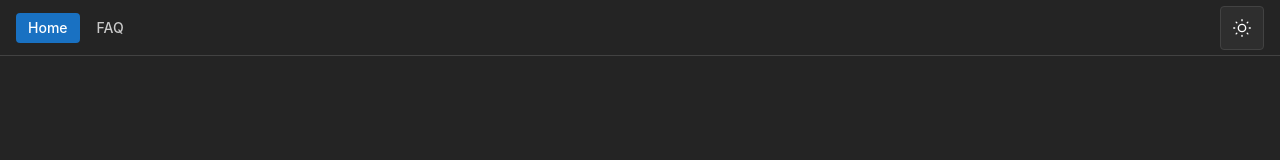
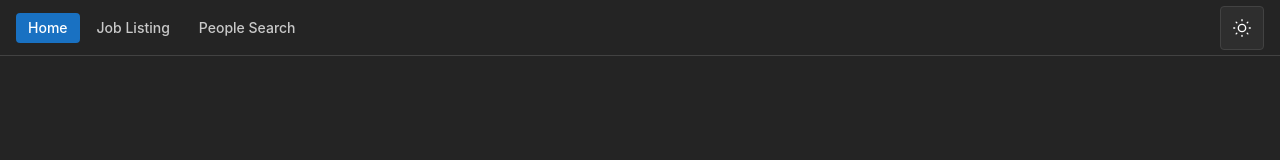
Before and after one commit to meitpay/sales-ai-poc, a React (Vite) app in the folder app/: page / in a window 1280 px wide. Shown: the top 160 px of the page. Built offline with nearby package versions, Linux system fonts and the light colour scheme.

Commit message:
updated header to use router links

```diff
--- a/app/src/components/layout/Header.tsx
+++ b/app/src/components/layout/Header.tsx
@@ -2,34 +2,39 @@ import { useState } from 'react'
 import { Container, Group } from '@mantine/core'
 import classes from './Header.module.css'
 import { ThemeColor } from './AppTheme'
+import { Link } from 'react-router-dom'
 
-const links = [
+interface Links {
+  link: string,
+  label: string
+}
+
+const links: Links[] = [
   { link: '/', label: 'Home' },
-  { link: '/faq', label: 'FAQ' }
+  { link: '/job-listing', label: 'Job Listing' },
+  { link: '/people-search', label: 'People Search' }
 ]
 
 export function Header() {
   const [active, setActive] = useState(links[0].link)
 
-  const items = links.map((link) => (
-    <a
+  const items = links.map((link: Links) => (
+    <Link
       key={link.label}
-      href={link.link}
       className={classes.link}
       data-active={active === link.link || undefined}
-      onClick={(event) => {
-        event.preventDefault()
+      onClick={() => {
         setActive(link.link)
       }}
-    >
+      to={link.link}>
       {link.label}
-    </a>
+    </Link>
   ))
 
   return (
     <header className={classes.header}>
-      <Container size="xl" className={classes.inner}>
-        <Group gap={5} visibleFrom="md">
+      <Container size='xl' className={classes.inner}>
+        <Group gap={5} visibleFrom='md'>
           {items}
         </Group>
         <ThemeColor />
```
